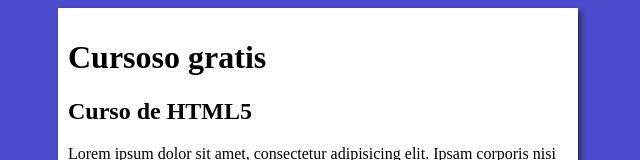
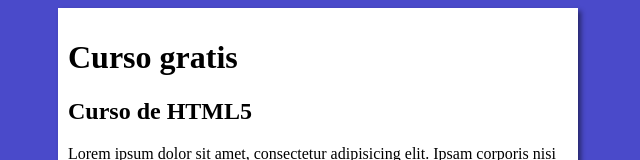
Before and after one commit to JoaoRecchia/projeto-site, a plain HTML site: page index.html in a window 1280 px wide. Shown: the top 160 px of the page, without its empty margins (322-962 px from the left). Drawn offline with Linux system fonts and the light colour scheme.

Commit message:
Update index.html

```diff
--- a/index.html
+++ b/index.html
@@ -10,7 +10,7 @@
 <body>
     <main>
         <header>
-            <h1> Cursoso gratis</h1>
+            <h1> Curso gratis</h1>
         </header>
         <article>
             <h2>Curso de HTML5</h2>
```
